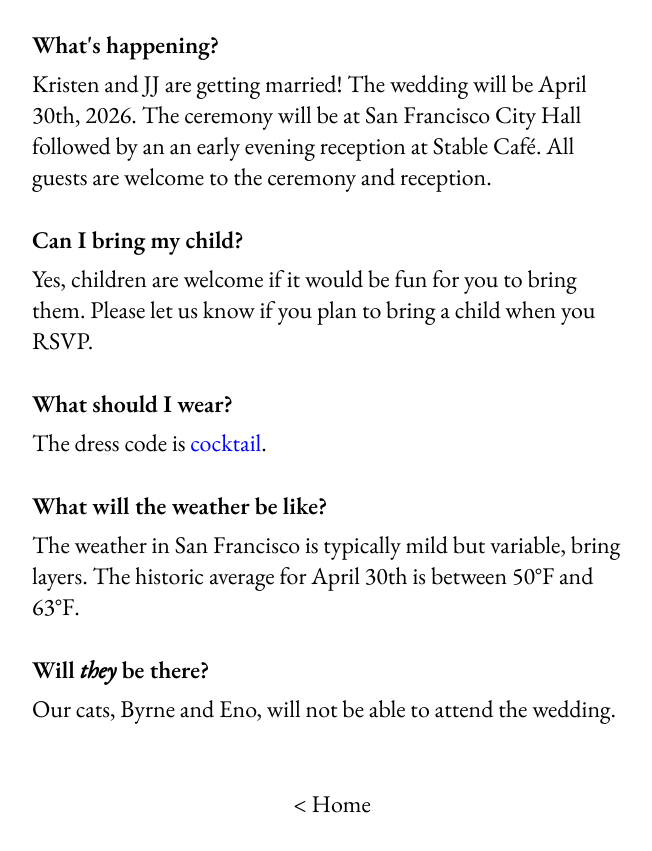
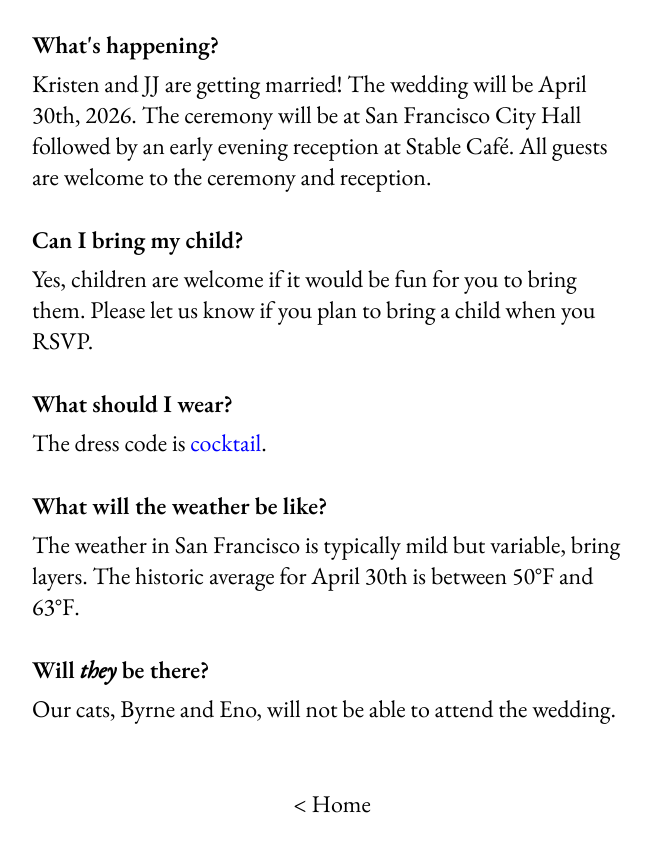
Before and after one commit to jjjjw/jkforever, a plain HTML site: page faq.html in a window 1280 px wide. Shown: the part 77-928 px from the top of the page, without its empty margins (308-960 px from the left). Drawn offline with nearby package versions, Linux system fonts and the light colour scheme.

Commit message:
Fix typo. Add padding

```diff
--- a/faq.html
+++ b/faq.html
@@ -22,7 +22,7 @@
           <div class="faq-answer">
             Kristen and JJ are getting married! The wedding will be April 30th,
             2026. The ceremony will be at San Francisco City Hall followed by an
-            an early evening reception at Stable Café. All guests are welcome to
+            early evening reception at Stable Café. All guests are welcome to
             the ceremony and reception.
           </div>
         </div>
--- a/style.css
+++ b/style.css
@@ -178,6 +178,8 @@ body.faq {
   flex-direction: column;
   align-items: center;
   margin-bottom: 2rem;
+  padding-left: 1.5rem;
+  padding-right: 1.5rem;
 }
 
 .faq-item {
```
